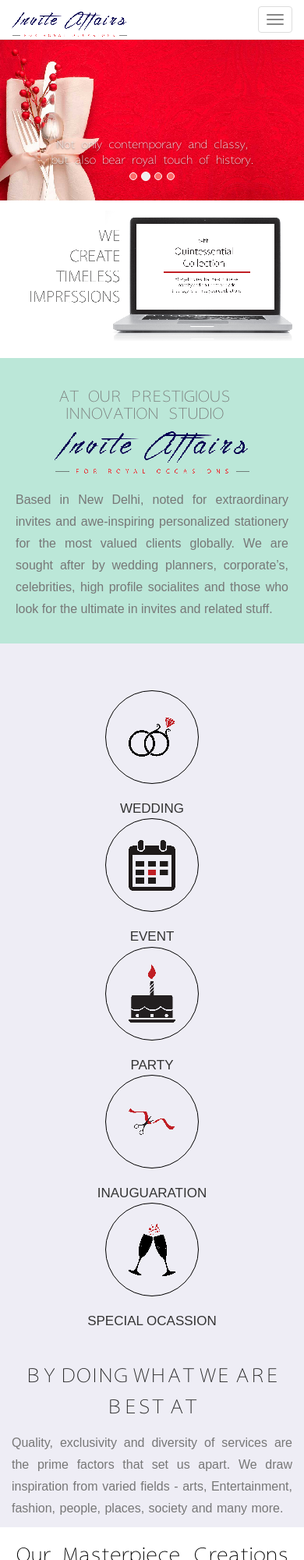
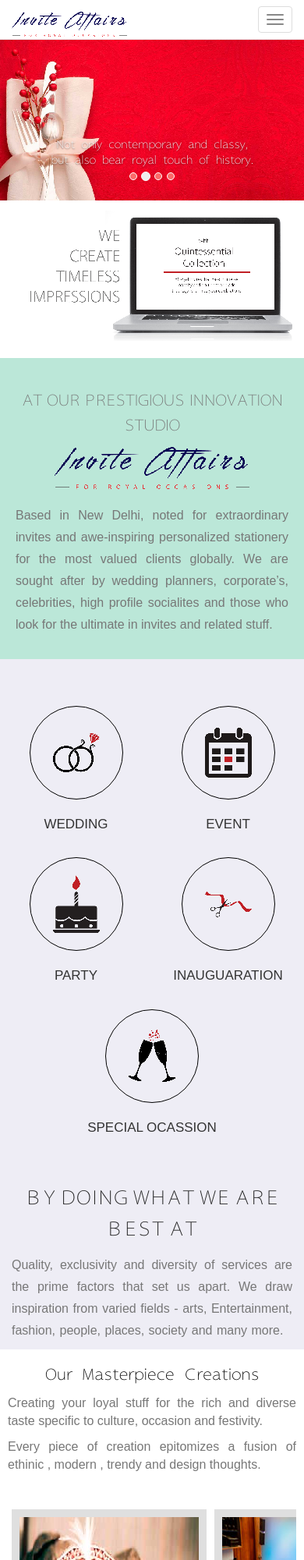
Before and after one commit to Scaledesk/invites, a website: page index.html in a window 390 px wide. Shown: the top 2000 px of the page at 78% size. Drawn offline with nearby package versions, Linux system fonts and the light colour scheme; a web font is replaced by a local one.

Commit message:
Font size adjustment on mobile device

```diff
--- a/css/custom.css
+++ b/css/custom.css
@@ -1344,7 +1344,7 @@ h2{
 
 
     #process .container p{
-        font-size: 16px!important;
+        font-size: 14px!important;
 
     }
 
@@ -1435,6 +1435,10 @@ h2{
     .about-us-text h3{
         text-align: center!important;
         font-size: 20px;
+        letter-spacing: -1px;
+        word-spacing: -6px;
+        margin-right: 0!important;
+        line-height: 1.6em;
     }
 
     #about-section{
@@ -1504,12 +1508,13 @@ h2{
 
 
     #work-section-sort .container .title{
-        font-size: 25px;
+        font-size: 20px;
     }
 
     #work-section-sort .container p{
-        font-size: 17px!important;
-        padding: 0!important;
+        font-size: 16px!important;
+        padding: 0;
+        text-align: justify;
     }
 
     #process .fun-txt .col-md-2{
@@ -1585,7 +1590,7 @@ h2{
     }
 
     #services .container .row:last-child{
-        margin-top: 20px;
+        margin-top: 10px;
     }
 
     #footer-section h4{
@@ -1657,6 +1662,22 @@ h2{
         font-size: 20px;
     }
 
+    .service-caption{
+        margin-bottom: 30px;
+    }
+
+    #contact-section .container{
+        padding-top: 20px!important;
+    }
+
+    #contact-section .container .title{
+        font-size: 20px;
+    }
+
+    #Event-calendar .row:last-child{
+        margin-top: 20px!important;
+    }
+
 
 
     #about-section ,#services ,#work-section-sort ,#team-section ,#process ,#testi-section ,#Event-calendar ,.join-us-bg{
--- a/index.html
+++ b/index.html
@@ -201,7 +201,7 @@
     <div class="container">
         <div class="row m-t-60">
 
-            <div class="col-md-2 col-md-offset-1 col-sm-6 wow zoomInUp">
+            <div class="col-md-2 col-md-offset-1 col-sm-6 col-xs-6 wow zoomInUp">
                 <div class="service-box">
                     <img src="img/5-c.png" alt="" width="60">
                 </div>
@@ -210,7 +210,7 @@
             </div>
 
 
-            <div class="col-md-2 col-sm-6 wow zoomInUp">
+            <div class="col-md-2 col-sm-6 col-xs-6 wow zoomInUp">
                 <div class="service-box">
                     <img src="img/3-c.png" alt="" width="60">
                 </div>
@@ -219,7 +219,7 @@
             </div>
 
 
-            <div class="col-md-2 col-sm-6  wow zoomInUp">
+            <div class="col-md-2 col-sm-6 col-xs-6  wow zoomInUp">
                 <div class="service-box">
                     <img src="img/2-c.png" alt="" width="60">
                 </div>
@@ -228,7 +228,7 @@
             </div>
 
 
-            <div class="col-md-2 col-sm-6 wow zoomInUp">
+            <div class="col-md-2 col-sm-6 col-xs-6 wow zoomInUp">
                 <div class="service-box">
                     <img src="img/4-c.png" alt="" width="60">
                 </div>
@@ -237,7 +237,7 @@
 
             </div>
 
-            <div class="col-md-2 col-sm-12 wow zoomInUp">
+            <div class="col-md-2 col-sm-12 col-xs-12 wow zoomInUp">
                 <div class="service-box">
                     <img src="img/1-c.png" alt="" width="60">
                 </div>
@@ -519,7 +519,7 @@
             <div class="testi-bg">
 
                 <div class="col-md-12">
-                    <h2 class="visible-xs visible-sm text-center">What people Say</h2>
+                    <h2 class="visible-xs visible-sm text-center f-20">What people Say</h2>
                     <div id="carousel-example-generic-1" class="carousel slide" data-ride="carousel">
                         <!-- Indicators -->
                         <ol class="carousel-indicators hidden-xs hidden-sm slider-indiactor">
```
